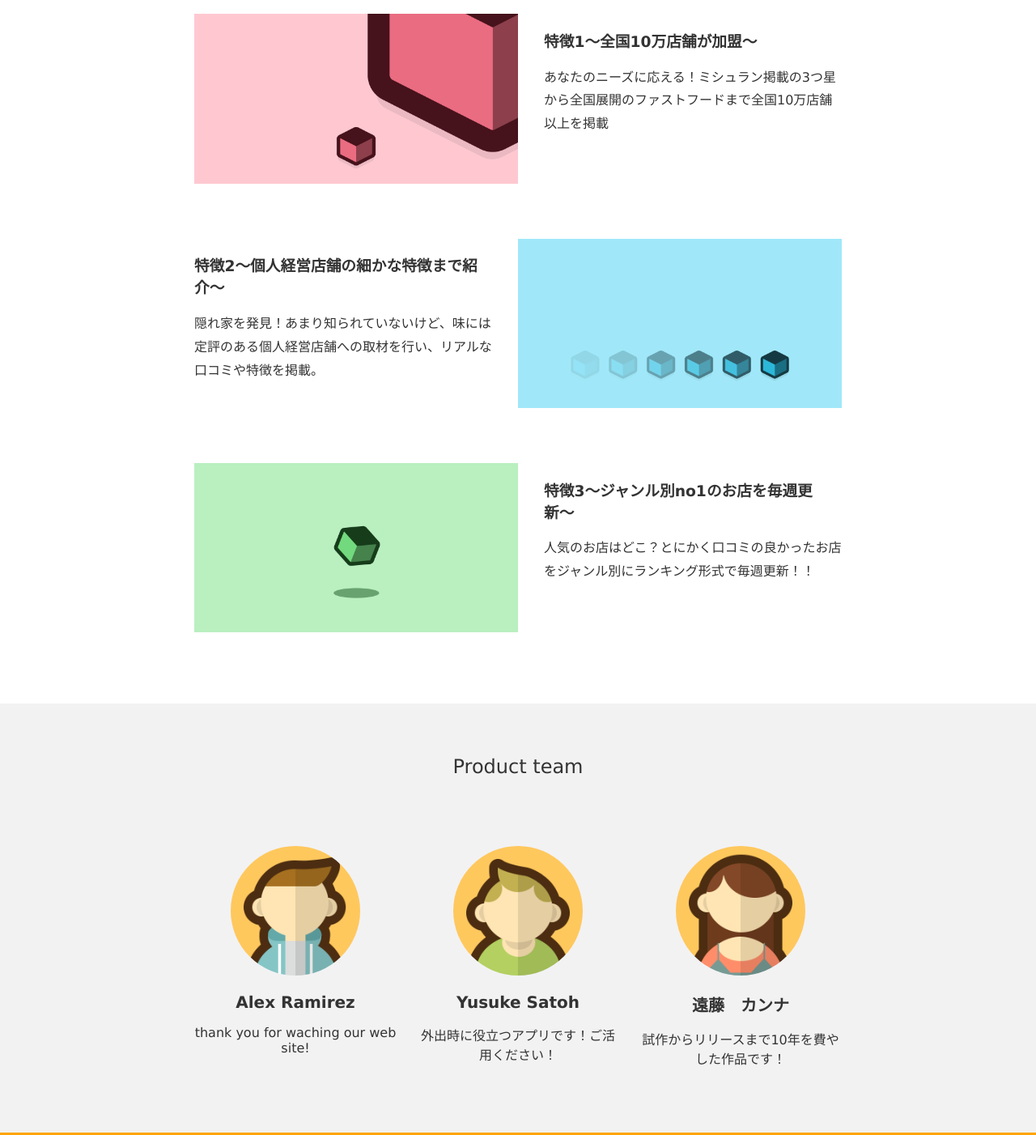
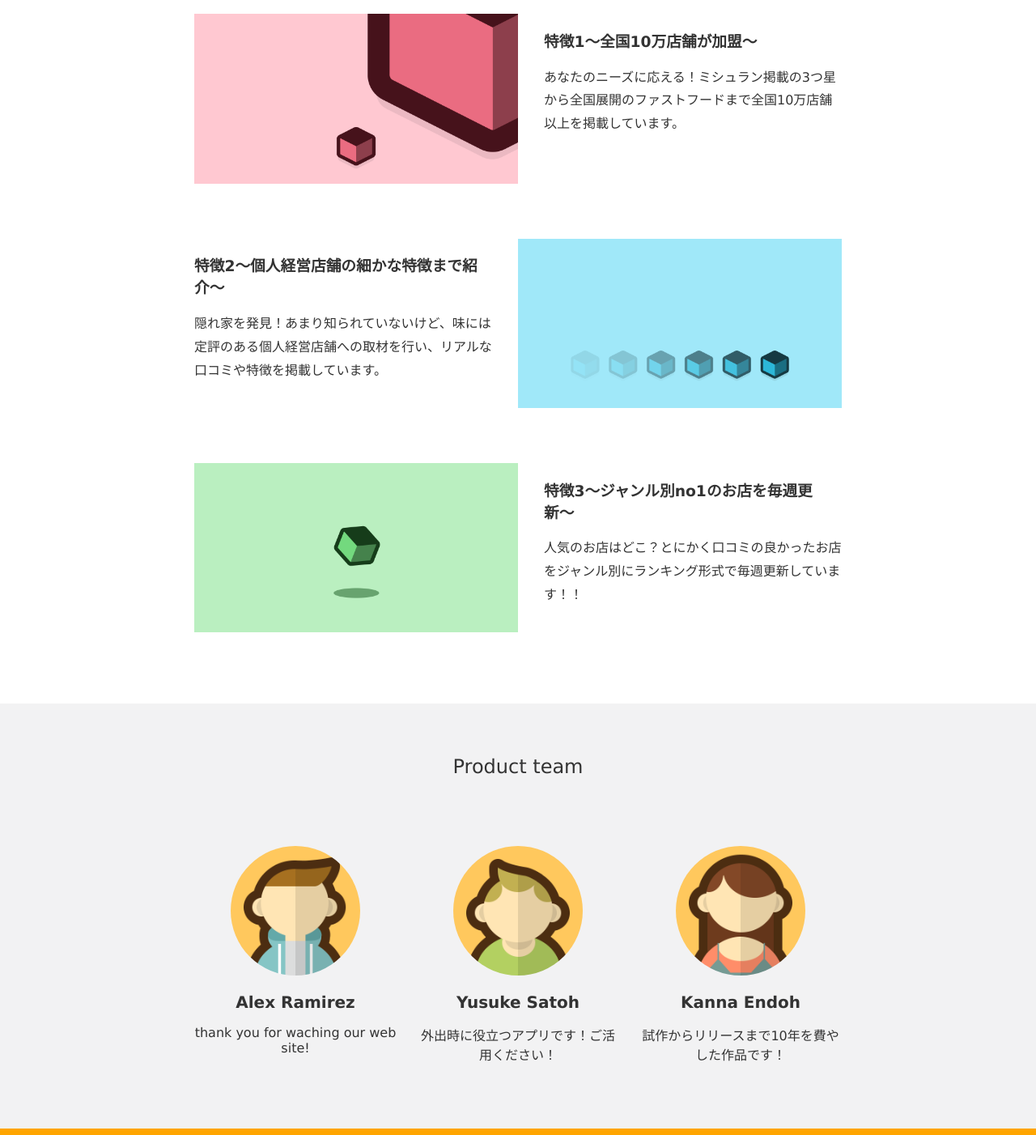
Before and after one commit to YukiTsuyama/y.tym, a plain HTML site: page index.html in a window 1280 px wide. Shown: the part 571-1973 px from the top of the page at 81% size. Drawn offline with Linux system fonts and the light colour scheme.

Commit message:
Update index.html

```diff
--- a/index.html
+++ b/index.html
@@ -33,7 +33,7 @@
       </div>
       <div class="info">
         <h1>特徴1〜全国10万店舗が加盟〜</h1>
-        <p>あなたのニーズに応える！ミシュラン掲載の3つ星から全国展開のファストフードまで全国10万店舗以上を掲載</p>
+        <p>あなたのニーズに応える！ミシュラン掲載の3つ星から全国展開のファストフードまで全国10万店舗以上を掲載しています。</p>
       </div>
     </section>
 
@@ -43,7 +43,7 @@
       </div>
       <div class="info">
         <h1>特徴2〜個人経営店舗の細かな特徴まで紹介〜</h1>
-        <p>隠れ家を発見！あまり知られていないけど、味には定評のある個人経営店舗への取材を行い、リアルな口コミや特徴を掲載。</p>
+        <p>隠れ家を発見！あまり知られていないけど、味には定評のある個人経営店舗への取材を行い、リアルな口コミや特徴を掲載しています。</p>
       </div>
     </section>
 
@@ -53,7 +53,7 @@
       </div>
       <div class="info">
         <h1>特徴3〜ジャンル別no1のお店を毎週更新〜</h1>
-        <p>人気のお店はどこ？とにかく口コミの良かったお店をジャンル別にランキング形式で毎週更新！！</p>
+        <p>人気のお店はどこ？とにかく口コミの良かったお店をジャンル別にランキング形式で毎週更新しています！！</p>
       </div>
     </section>
     </div>
@@ -75,7 +75,7 @@
       </li>
       <li>
         <img src="member3.png">
-        <h2>遠藤　カンナ</h2>
+        <h2>Kanna Endoh</h2>
         <p>試作からリリースまで10年を費やした作品です！</p>
       </li>
     </ul>
```
